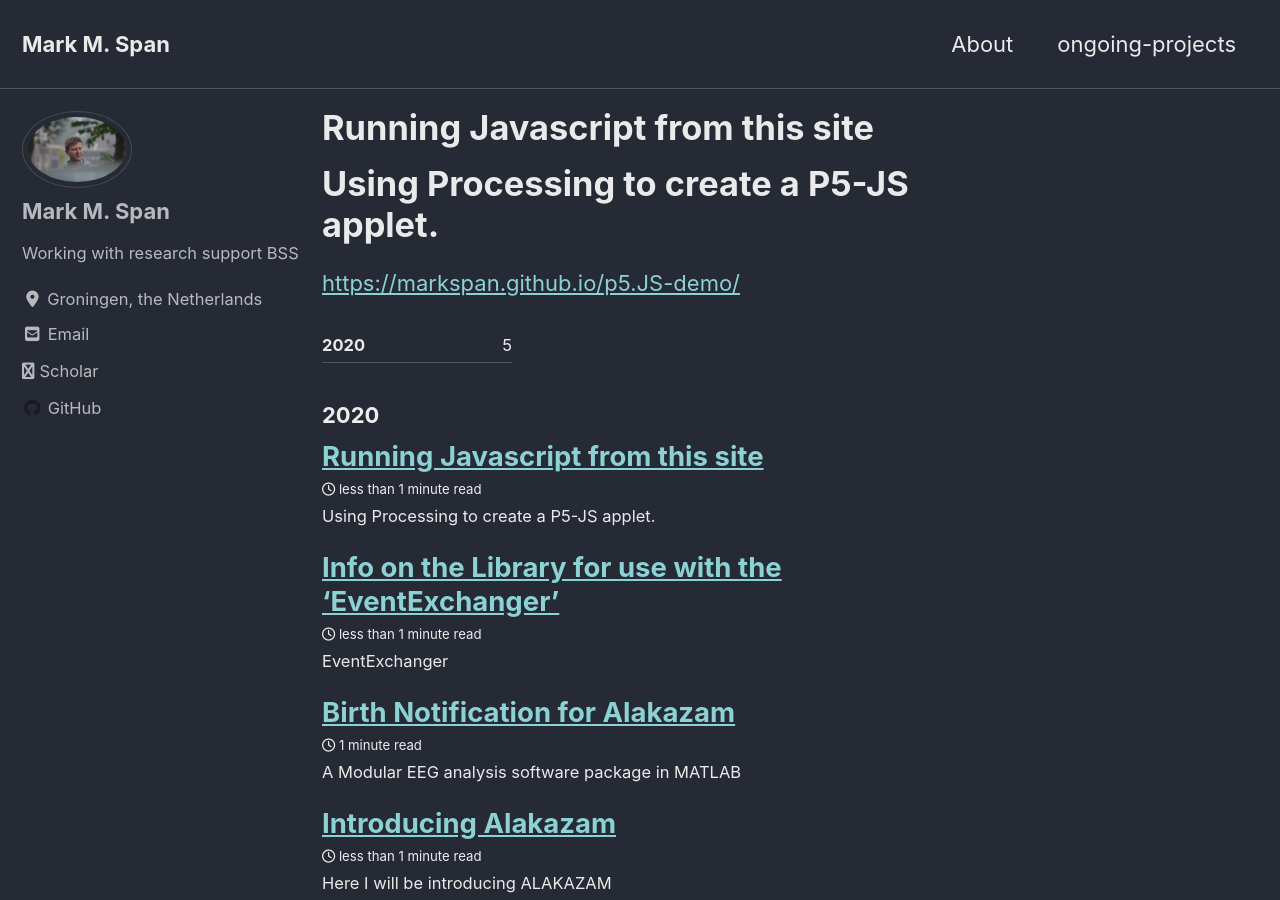
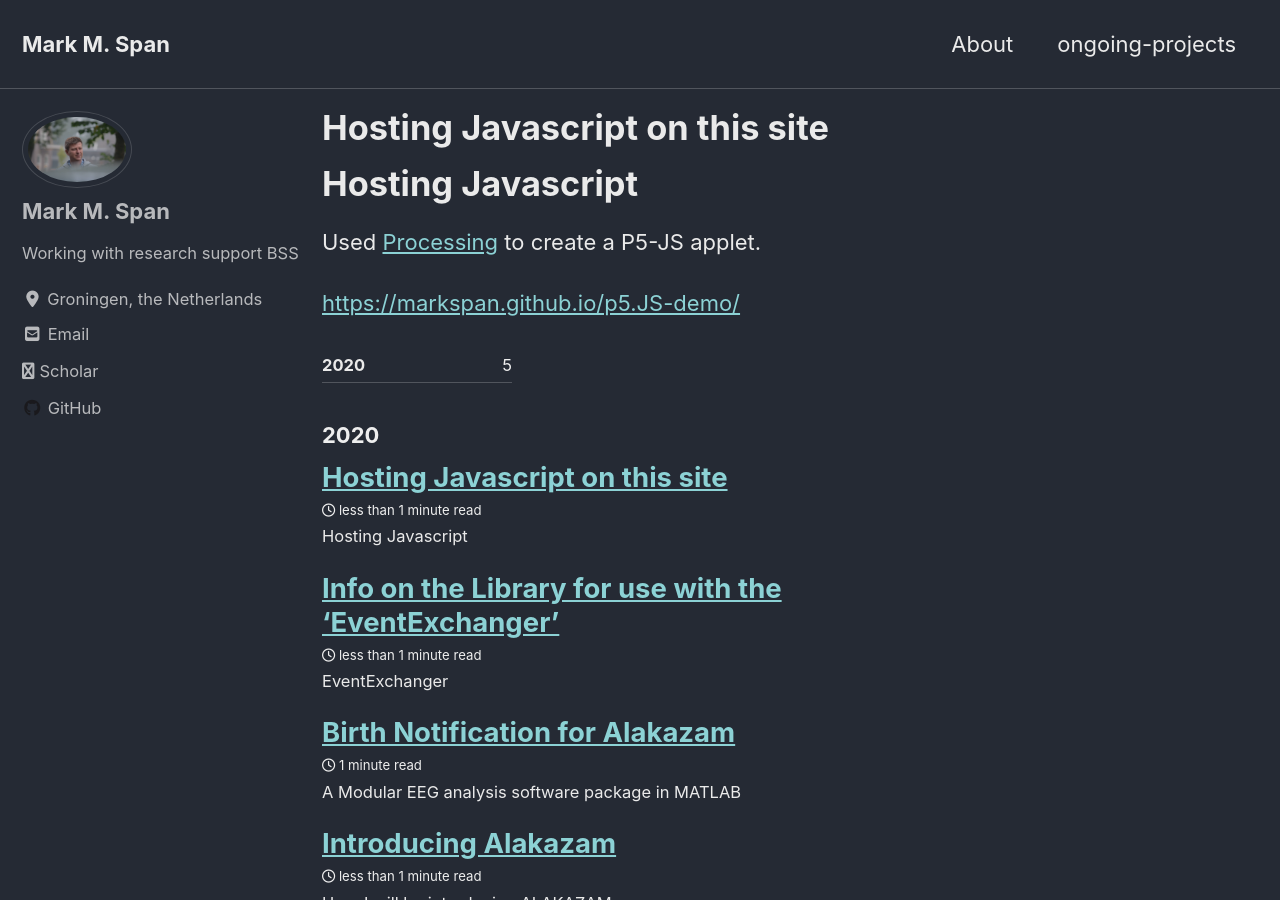
Before and after one commit to markspan/markspan.github.io, a Jekyll site: the page built from _posts/2020-04-08-P5-JS-Demo.md, in a window 1280 px wide and 900 px high. Built offline with Jekyll 4.4.1, drawn with Linux system fonts in a browser that asks for light colours; cached includes are drawn as plain includes; nearby versions of some CDN libraries.

Commit message:
Update 2020-04-08-P5-JS-Demo.md

```diff
--- a/_posts/2020-04-08-P5-JS-Demo.md
+++ b/_posts/2020-04-08-P5-JS-Demo.md
@@ -1,8 +1,10 @@
 ---
 layout: posts
-title: "Running Javascript from this site"
+title: "Hosting Javascript on this site"
 tags: coding
 ---
-# Using Processing to create a P5-JS applet.
+# Hosting Javascript
+
+Used [Processing](https://processing.org) to create a P5-JS applet.
 
 [https://markspan.github.io/p5.JS-demo/](https://markspan.github.io/p5.JS-demo/)
```
